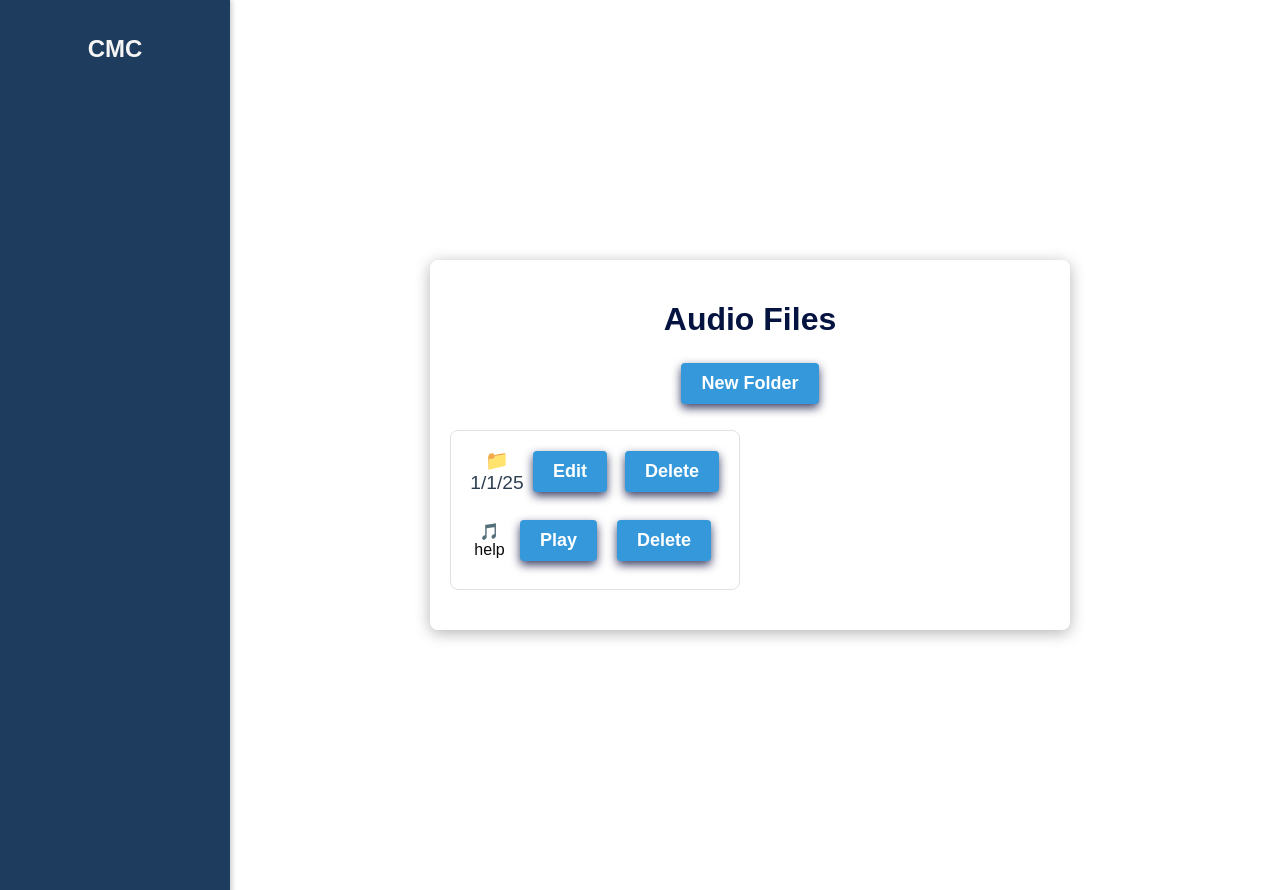
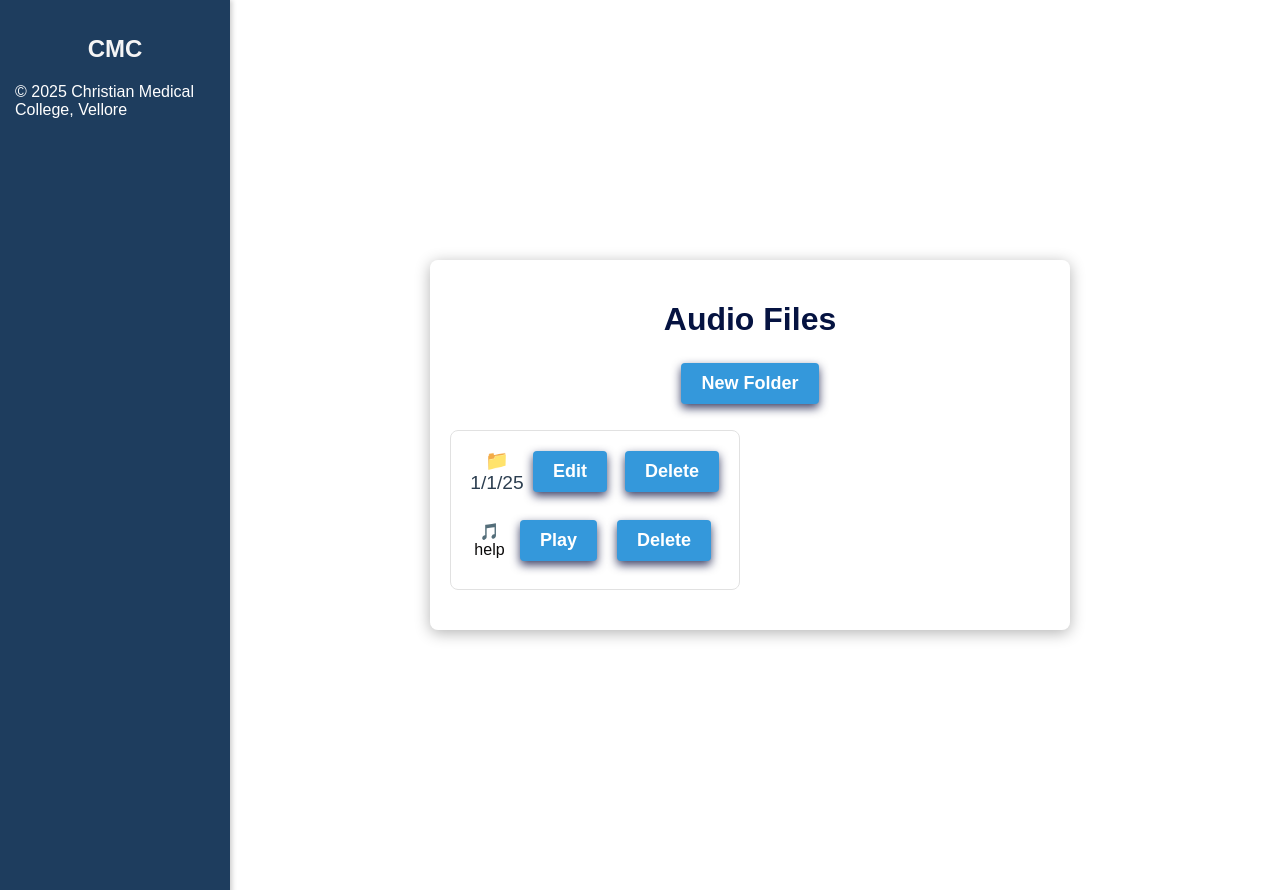
Before and after one commit to anusreenayr/Flask-web-app, a Flask app: page /folders in a window 1280 px wide. Run offline with Flask 3, Linux system fonts and the light colour scheme.

Commit message:
Update folders.html

```diff
--- a/templates/folders.html
+++ b/templates/folders.html
@@ -91,6 +91,9 @@
         <ul id="sidebarFolders">
             <!-- Sidebar folders will be populated dynamically -->
         </ul>
+        <div class="copyright">
+            &copy; 2025 Christian Medical College, Vellore
+        </div>
     </div>
 
     <div class="container">
```
